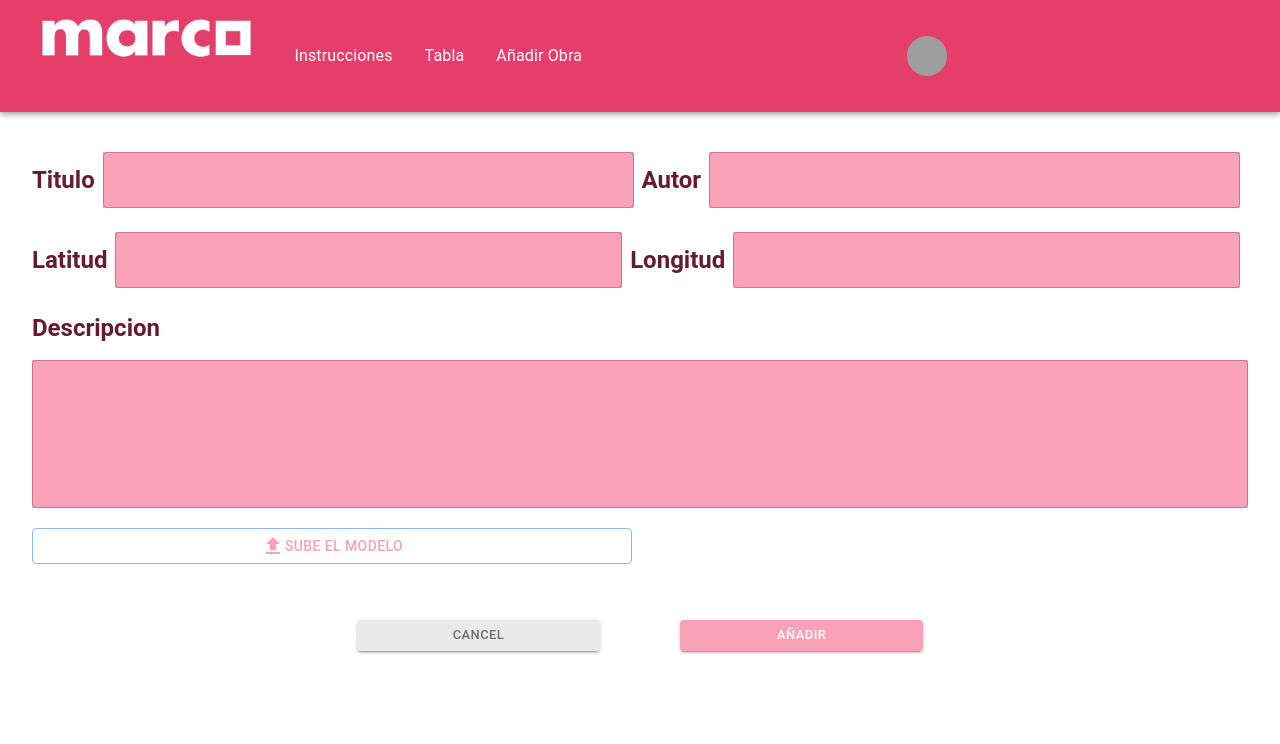
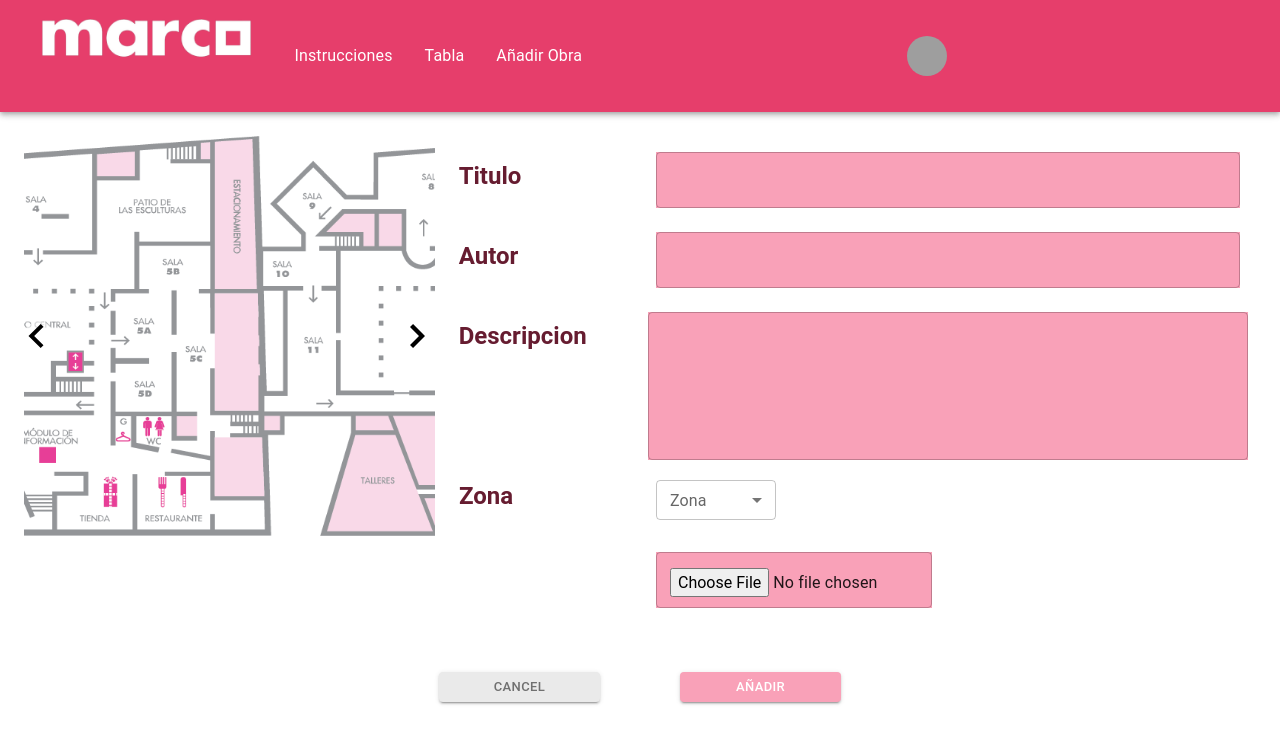
Before and after one commit to Marco-kids/MARCO-WEB, a React (Create React App) app: page /add in a window 1280 px wide. Shown: the top 744 px of the page. Built offline with nearby package versions, Linux system fonts and the light colour scheme; grey boxes are pictures that could not be loaded.

Commit message:
"Added image slider"

```diff
--- a/package.json
+++ b/package.json
@@ -21,6 +21,8 @@
     "react-router": "^6.4.3",
     "react-router-dom": "^6.4.3",
     "react-scripts": "5.0.1",
+    "react-slideshow-image": "^4.0.5",
+    "react-widgets": "^5.8.4",
     "styled-components": "^5.3.6",
     "web-vitals": "^2.1.4"
   },
--- /dev/null
+++ b/src/components/ImageSlider.js
@@ -0,0 +1,33 @@
+import React from 'react';
+import { Slide } from 'react-slideshow-image';
+import 'react-slideshow-image/dist/styles.css'
+
+const slideImages = [
+  {
+    url: require("../assets/Plano-MARCO_Planta-baja.png"),
+    caption: 'Planta Baja'
+  },
+  {
+    url: require("../assets/Plano-MARCO_Planta-alta.png"),
+    caption: 'Planta Alta'
+  },
+];
+
+
+export default function ImageSlider(){
+    return (
+      <div className="slide-container">
+        <Slide>
+         {slideImages.map((slideImage, index)=> (
+            <div className="each-slide" key={index}>
+              {/*<div style={{'backgroundImage': `url(${slideImage.url})`}}>
+                <span>{slideImage.caption}</span>
+         </div>*/}
+            <img className="lazy" src={slideImage.url} alt="sample" height={400}/>
+
+            </div>
+          ))}
+        </Slide>
+      </div>
+    )
+};
--- a/src/views/Add.js
+++ b/src/views/Add.js
@@ -5,15 +5,26 @@ import { useNavigate } from "react-router-dom";
 // MUI Components
 import { Typography, TextField, Box, Grid, Button } from "@mui/material";
 import Iconupload from '@mui/icons-material/FileUpload';
+import InputLabel from '@mui/material/InputLabel';
+import ListSubheader from '@mui/material/ListSubheader';
+import MenuItem from '@mui/material/MenuItem';
+import FormControl from '@mui/material/FormControl';
+import Select, { SelectChangeEvent } from '@mui/material/Select';
+//import 'react-widgets/dist/css/react-widgets.css'
+//Custom component
+import ImageSlider from "../components/ImageSlider.js"
 
 function Add() {
   const navigate = useNavigate();
   const [title, setTitle] = useState();
   const [autor, setAutor] = useState();
   const [descripcion, setDescripcion] = useState();
-  const [latitud, setLatitud] = useState();
-  const [longitud, setLongitud] = useState();
+  const [zona, setZona] = useState();
   const [file, setFile] = useState();
+
+  const handleSelect = (event) => {
+    setZona(event.target.value);
+  };
 
   const goBack = async () => {
     navigate("/table");
@@ -33,14 +44,16 @@ function Add() {
     let formData = new FormData();
     formData.append('nombre', title);
     formData.append('autor', autor);
-    formData.append('latitud', latitud);
-    formData.append('longitud', longitud);
+    //formData.append('latitud', latitud);
+    //formData.append('longitud', longitud);
+    formData.append('zona', zona);
     formData.append('descripcion', descripcion);
     formData.append('file', file);
 
     try {
         console.log(formData);
-        fetch("http://192.168.1.66:8080/api/create-obra", {
+        //fetch("http://10.14.255.70:10205/api/create-obra", {
+        fetch("http://localhost:8080/api/create-obra", {
           method: "POST",
           body: formData
         }).then(function (res) {
@@ -67,7 +80,74 @@ function Add() {
     <Grid
         container item xs={12} justifyContent="center" sx={{ backgroundColor: "#FFF" }}>
 
-        <Grid item xs={12}>
+        <Grid item xs={4}>
+        <ImageSlider/>
+        </Grid>
+
+        <Grid item xs={2}>
+          <Box
+            alignItems = {"centerr"}
+            sx={{
+              display: "flex",
+            }}
+          >
+            <Typography
+                variant="h5"
+                fontWeight="bold"
+                sx={{ color: "#661C30", m:3 }}>
+                Titulo
+            </Typography>
+          </Box>
+
+
+          <Box
+            alignItems = {"center"}
+            sx={{
+              display: "flex",
+            }}
+          >
+            <Typography
+                variant="h5"
+                fontWeight="bold"
+                sx={{ color: "#661C30", m:3 }}>
+                Autor
+            </Typography>
+          </Box>
+
+          <Box
+            alignItems = {"center"}
+            sx={{
+              display: "flex",
+            }}
+          >
+            <Typography
+                variant="h5"
+                fontWeight="bold"
+                sx={{ color: "#661C30", m:3 }}>
+                Descripcion
+            </Typography>
+          </Box>
+
+          <Box
+            sx={{
+              justifyContent: "center",
+              color: "#F9A1B8",
+              display: "flex",
+              width: "50%",
+              mt:10,
+            }}
+          >
+          <Typography
+              variant="h5"
+              fontWeight="bold"
+              sx={{ color: "#661C30", m:3 }}>
+              Zona
+          </Typography>
+          </Box>
+
+        </Grid>
+
+        <Grid item xs={6}>
           <Box
             alignItems = {"center"}
             sx={{
@@ -75,38 +155,16 @@ function Add() {
               m: 1,
             }}
           >
-            <Typography
-                variant="h5"
-                fontWeight="bold"
-                sx={{ color: "#661C30" }}>
-                Titulo
-            </Typography>
             <TextField
               margin="dense"
               variant="outlined"
               type="text"
               required={true}
               onChange={(e) => setTitle(e.target.value)}
-              sx={{ width: "50%", m: 1, backgroundColor: "#F9A1B8"  }}
-            />
-
-            <Typography
-                variant="h5"
-                fontWeight="bold"
-                sx={{ color: "#661C30" }}>
-                Autor
-            </Typography>
-
-            <TextField
-              required
-              margin="dense"
-              variant="outlined"
-              type="text"
-
-              onChange={(e) => setAutor(e.target.value)}
-              sx={{  width: "50%", m: 1, backgroundColor: "#F9A1B8" }}
+              sx={{ width: "100%", m: 1, backgroundColor: "#F9A1B8"  }}
             />
           </Box>
+
 
           <Box
             alignItems = {"center"}
@@ -115,50 +173,15 @@ function Add() {
               m: 1,
             }}
           >
-            <Typography
-                variant="h5"
-                fontWeight="bold"
-                sx={{ color: "#661C30" }}>
-                Latitud
-            </Typography>
-
             <TextField
               required
               margin="dense"
               variant="outlined"
               type="text"
-
-              onChange={(e) => setLatitud(e.target.value)}
-              sx={{ width: "50%", m: 1, backgroundColor: "#F9A1B8"  }}
-            />
-            <Typography
-                variant="h5"
-                fontWeight="bold"
-                sx={{ color: "#661C30" }}>
-                Longitud
-            </Typography>
-
-            <TextField
-              required
-              margin="dense"
-              variant="outlined"
-              type="text"
-
-              onChange={(e) => setLongitud(e.target.value)}
-              sx={{ width: "50%", m: 1, backgroundColor: "#F9A1B8"  }}
+              onChange={(e) => setAutor(e.target.value)}
+              sx={{  width: "100%", m: 1, backgroundColor: "#F9A1B8" }}
             />
           </Box>
-
-
-        </Grid>
-
-        <Grid item xs={12}>
-            <Typography
-                variant="h5"
-                fontWeight="bold"
-                sx={{ color: "#661C30", m:1 }}>
-                Descripcion
-            </Typography>
 
           <Box
             alignItems = {"center"}
@@ -180,47 +203,85 @@ function Add() {
               sx={{ width: "100%", backgroundColor: "#F9A1B8" }}
             />
           </Box>
-        </Grid>
 
-        <Grid item xs={12}>
+          <Box
+            alignItems = {"center"}
+            sx={{
+              justifyContent: "left",
+              color: "#F9A1B8",
+              display: "flex",
+              width: "50%",
+              display: "flex",
+              m: 1,
+            }}
+          >
+          <FormControl sx={{ m: 1, minWidth: 120 }} size="small">
+            <InputLabel id="demo-select-small">Zona</InputLabel>
+            <Select
+              labelId="demo-select-small"
+              id="demo-select-small"
+              value={zona}
+              label="Zona"
+              onChange={handleSelect}
+            >
+              <MenuItem value="">
+                <em>None</em>
+              </MenuItem>
+              <ListSubheader>Planta Baja</ListSubheader>
+              <MenuItem value={1}>Sala 1</MenuItem>
+              <MenuItem value={2}>Sala 2</MenuItem>
+              <MenuItem value={3}>Sala 3</MenuItem>
+              <MenuItem value={4}>Sala 4</MenuItem>
+              <MenuItem value={5}>Sala 5A</MenuItem>
+              <MenuItem value={6}>Sala 5B</MenuItem>
+              <MenuItem value={7}>Sala 5C</MenuItem>
+              <MenuItem value={8}>Sala 5D</MenuItem>
+              <MenuItem value={9}>Patio Esculturas</MenuItem>
+              <MenuItem value={10}>Patio Central</MenuItem>
+              <ListSubheader>Planta Alta</ListSubheader>
+              <MenuItem value={11}>Sala 6</MenuItem>
+              <MenuItem value={12}>Sala 7</MenuItem>
+              <MenuItem value={13}>Sala 8</MenuItem>
+              <MenuItem value={14}>Sala 9</MenuItem>
+              <MenuItem value={15}>Sala 10</MenuItem>
+              <MenuItem value={16}>Sala 11</MenuItem>
+            </Select>
+          </FormControl>
+          </Box>
+
           <Box
             sx={{
-                color: "#F9A1B8",
+              justifyContent: "center",
+              color: "#F9A1B8",
               display: "flex",
               width: "50%"
             }}
           >
-            <Button variant="outlined" aria-label="upload picture" component="label" label="upload"
+              <TextField
+              height="100"
+              name="File"
+              margin="dense"
+              alt="File"
+              type="file"
+              accept = ".usdz"
+              onChange={handleFileInputChange}
               sx={{
+                width: "100%",
                 color: "#F9A1B8",
-                m: 1,
+                m: 2,
                 width: "100%",
+                backgroundColor: "#F9A1B8",
                 ':hover': {
                   color: 'white',
                   backgroundColor: "#E63E6B"
                 },
               }}
-            >
-              <input
-              name="file"
-              multiple="multiple"
-              accept=".usdz"
-              type="file"
-              style = {{display: "none"}}
-              onChange={handleFileInputChange} />
-              <Iconupload /> Sube el modelo
-            </Button>
+            />
           </Box>
+
         </Grid>
-        <Grid item xs={12}>
-          <Box
-            sx={{
-              display: "flex",
-            }}
-          >
-          </Box>
-        </Grid>
-        <Grid item xs={12}>
+
+        <Grid item xs={8}>
           <Box
             sx={{
               display: "flex",
--- a/src/views/Table.js
+++ b/src/views/Table.js
@@ -26,17 +26,26 @@ import ClearOutlinedIcon from '@mui/icons-material/ClearOutlined';
 
 
 const label = { inputProps: { 'aria-label': 'Checkbox demo' } };
-
-const initialRows = [
-  { id: 1, nombre: 'Estatua Libertad', autor: 'Frederic Auguste', descripcion: 'bla bla bla', latitud: -100.232132, longitud: -100.232132 },
-  { id: 2, nombre: 'Estatua Libertad', autor: ' Auguste', descripcion: 'bla bla bla', latitud: -100.232132, longitud: -100.232132 },
-  { id: 3, nombre: 'Estatua Libertad', autor: 'Frederic Auguste', descripcion: 'bla bla bla', latitud: -100.232132, longitud: -100.232132 },
-  { id: 4, nombre: 'Estatua Libertad', autor: 'Frederic Auguste', descripcion: 'bla bla bla', latitud: -100.232132, longitud: -100.232132 },
-  { id: 5, nombre: 'Estatua Libertad', autor: 'Frederic Auguste', descripcion: 'bla bla bla', latitud: -100.232132, longitud: -100.232132 },
-  { id: 6, nombre: 'Estatua Libertad', autor: 'Frederic Auguste', descripcion: 'bla bla bla', latitud: -100.232132, longitud: -100.232132 },
+const zonas = [
+  { zona:"Sala 1", value: 1 },
+  { zona:"Sala 2", value: 2 },
+  { zona:"Sala 3", value: 3 },
+  { zona:"Sala 4", value: 4 },
+  { zona:"Sala 5A", value: 5 },
+  { zona:"Sala 5B", value: 6 },
+  { zona:"Sala 5C", value: 7 },
+  { zona:"Sala 5D", value: 8 },
+  { zona:"Patio Esculturas", value: 9 },
+  { zona:"Patio Central", value: 10 },
+  { zona:"Sala 6", value: 11 },
+  { zona:"Sala 7", value: 12 },
+  { zona:"Sala 8", value: 13 },
+  { zona:"Sala 9", value: 14 },
+  { zona:"Sala 10", value: 15 },
+  { zona:"Sala 11", value: 16 },
 ];
 
-/*function EditToolbar(props) {
+function EditToolbar(props) {
   const { setRows, setRowModesModel } = props;
 
   const handleClick = () => {
@@ -60,7 +69,7 @@ const initialRows = [
 EditToolbar.propTypes = {
   setRowModesModel: PropTypes.func.isRequired,
   setRows: PropTypes.func.isRequired,
-};*/
+};
 
 
 function Table() {
@@ -81,6 +90,15 @@ function Table() {
       field: 'descripcion',
       headerName: 'Descripcion',
       width: 300,
+      headerClassName: 'super-app-theme--header',
+      headerAlign: 'center',
+      editable: true,
+    },
+    {
+      field: 'zona',
+      headerName: 'Zona',
+      type: 'number',
+      width: 125,
       headerClassName: 'super-app-theme--header',
       headerAlign: 'center',
       editable: true,
@@ -162,10 +180,10 @@ function Table() {
   ];
 
   useEffect(() => {
-    fetch("http://192.168.1.66:8080/api/all-obras")
+    //fetch("http://10.14.255.70:10205/api/all-obras")
+    fetch("http://localhost:8080/api/all-obras")
       .then((response) => response.json())
       .then((data) => {
-        console.log(data);
         setRows(data);
         setIsLoading(false);
       });
@@ -181,21 +199,53 @@ function Table() {
 
   const handleEditClick = (_id) => () => {
     setRowModesModel({ ...rowModesModel, [_id]: { mode: GridRowModes.Edit } });
+
   };
 
-  const handleSaveClick = (_id) => () => {
+  const handleSaveClick = async (_id) => {
     setRowModesModel({ ...rowModesModel, [_id]: { mode: GridRowModes.View } });
+    //setRows(rows.filter((row) => row._id !== _id));
+    handleUpdateObra();
+    /*fetch("http://10.14.255.70:10205/api/delete-obra/" + _id, {
+          method: "DELETE",
+        }).then(function (res) {
+          if (res.ok) {
+            alert("Elemento borrado ");
+          } else if (res.status == 403) {
+            alert("Obra inexistente");
+          }
+        }, function (e) {
+          alert("Server Error");
+    });*/
+  };
+
+  const handleUpdateObra = () => () => {
+    console.log(rows);
+    /*setRows(rows.filter((row) => row._id !== _id));
+    fetch("http://10.14.255.70:10205/api/delete-obra/" + _id, {
+          method: "DELETE",
+        }).then(function (res) {
+          if (res.ok) {
+            alert("Elemento borrado ");
+          } else if (res.status == 403) {
+            alert("Obra inexistente");
+          }
+        }, function (e) {
+          alert("Server Error");
+    });*/
   };
 
   const handleDeleteClick = (_id) => () => {
     const bodyId = {
       id: _id,
     };
+    console.log("JSON.stringify(bodyId)");
     console.log(JSON.stringify(bodyId));
     /*let formData = new FormData();
     formData.append('id', _id);*/
     setRows(rows.filter((row) => row._id !== _id));
-    fetch("http://192.168.1.66:8080/api/delete-obra/" + _id, {
+    //fetch("http://10.14.255.70:10205/api/delete-obra/" + _id, {
+    fetch("http://localhost:8080/api/delete-obra/" + _id, {
           method: "DELETE",
         }).then(function (res) {
           if (res.ok) {
```
Also changed, not shown: src/assets/Plano-MARCO_Planta-alta.png (added), src/assets/Plano-MARCO_Planta-baja.png (added).
